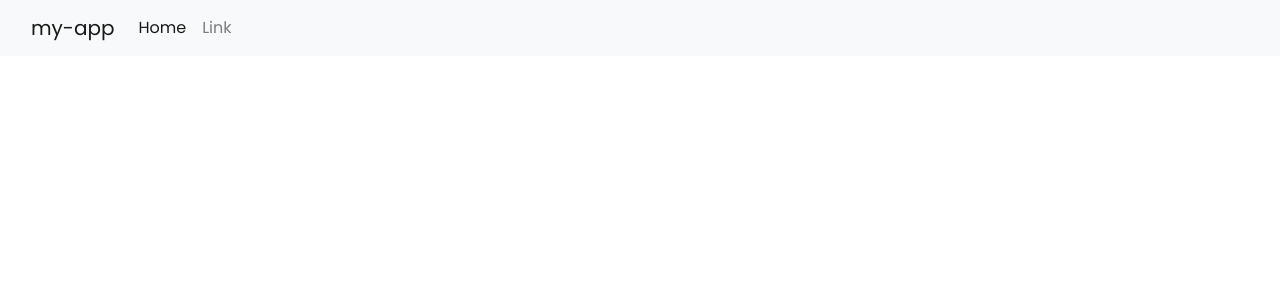
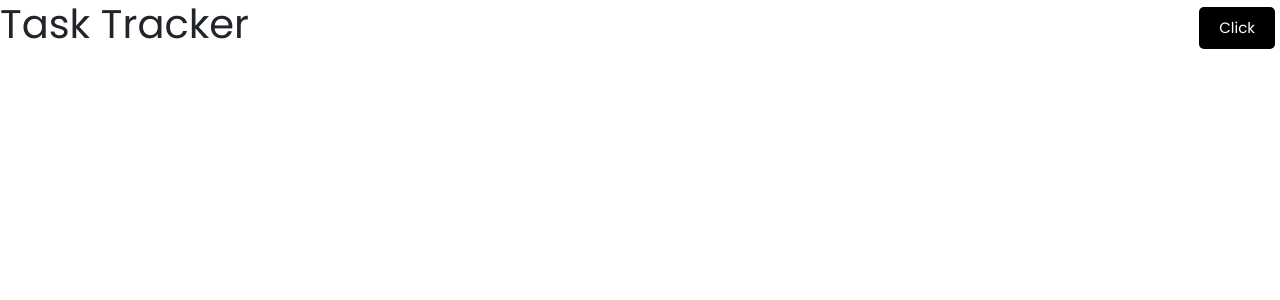
Before and after one commit to killcodeX/learning-angular, an Angular app in the folder my-app/: page / in a window 1280 px wide. Shown: the top 300 px of the page. Built offline with nearby package versions, Linux system fonts and the light colour scheme.

Commit message:
button set

```diff
--- a/my-app/src/app/app.component.html
+++ b/my-app/src/app/app.component.html
@@ -1,18 +1 @@
-<nav class="navbar navbar-expand-lg navbar-light bg-light">
-    <div class="container-fluid">
-      <a class="navbar-brand" href="#">{{title}}</a>
-      <button class="navbar-toggler" type="button" data-bs-toggle="collapse" data-bs-target="#navbarSupportedContent" aria-controls="navbarSupportedContent" aria-expanded="false" aria-label="Toggle navigation">
-        <span class="navbar-toggler-icon"></span>
-      </button>
-      <div class="collapse navbar-collapse" id="navbarSupportedContent">
-        <ul class="navbar-nav me-auto mb-2 mb-lg-0">
-          <li class="nav-item">
-            <a class="nav-link active" aria-current="page" href="#">Home</a>
-          </li>
-          <li class="nav-item">
-            <a class="nav-link" href="#">Link</a>
-          </li>
-        </ul>
-      </div>
-    </div>
-  </nav>
+<app-header></app-header>
--- a/my-app/src/app/app.module.ts
+++ b/my-app/src/app/app.module.ts
@@ -4,10 +4,14 @@
 import { AppRoutingModule } from './app-routing.module';
 import { AppComponent } from './app.component';
 import { NgbModule } from '@ng-bootstrap/ng-bootstrap';
+import { HeaderComponent } from './components/header/header.component';
+import { ButtonComponent } from './components/button/button.component';
 
 @NgModule({
   declarations: [
     AppComponent,
+    HeaderComponent,
+    ButtonComponent,
   ],
   imports: [
     BrowserModule,
--- /dev/null
+++ b/my-app/src/app/components/button/button.component.html
@@ -0,0 +1 @@
+<button class="btn" (click)="onClickButton()">Click</button>
--- /dev/null
+++ b/my-app/src/app/components/button/button.component.ts
@@ -0,0 +1,24 @@
+import { Component, OnInit, Input, Output, EventEmitter } from '@angular/core';
+
+@Component({
+  selector: 'app-button',
+  templateUrl: './button.component.html',
+  styleUrls: ['./button.component.css']
+})
+export class ButtonComponent implements OnInit {
+
+  @Input() text!: string;
+  @Input() color!: string;
+  @Output() btnClick = new EventEmitter()
+
+  constructor() { }
+
+  ngOnInit(): void {
+  }
+
+  onClickButton(){
+    //console.log('Add')
+    this.btnClick.emit()
+  }
+
+}
--- /dev/null
+++ b/my-app/src/app/components/header/header.component.css
@@ -0,0 +1,6 @@
+header{
+    display: flex;
+    justify-content: space-between;
+    align-items: center;
+    margin-bottom: 20px;
+}
--- /dev/null
+++ b/my-app/src/app/components/header/header.component.html
@@ -0,0 +1,4 @@
+<header>
+    <h1>{{title}}</h1>
+    <app-button color='green' text='Add' (btnClick)='toggleAddTask()'></app-button>
+</header>
--- /dev/null
+++ b/my-app/src/app/components/header/header.component.ts
@@ -0,0 +1,17 @@
+import { Component, OnInit } from '@angular/core';
+
+@Component({
+  selector: 'app-header',
+  templateUrl: './header.component.html',
+  styleUrls: ['./header.component.css']
+})
+export class HeaderComponent implements OnInit {
+  title: String = 'Task Tracker'
+  constructor() { }
+
+  ngOnInit(): void {
+  }
+  toggleAddTask(){
+    console.log('toggle')
+  }
+}
```
Also changed, not shown: my-app/src/app/components/button/button.component.css (added), 2 other files (tests, documents, lock files or other folders).
